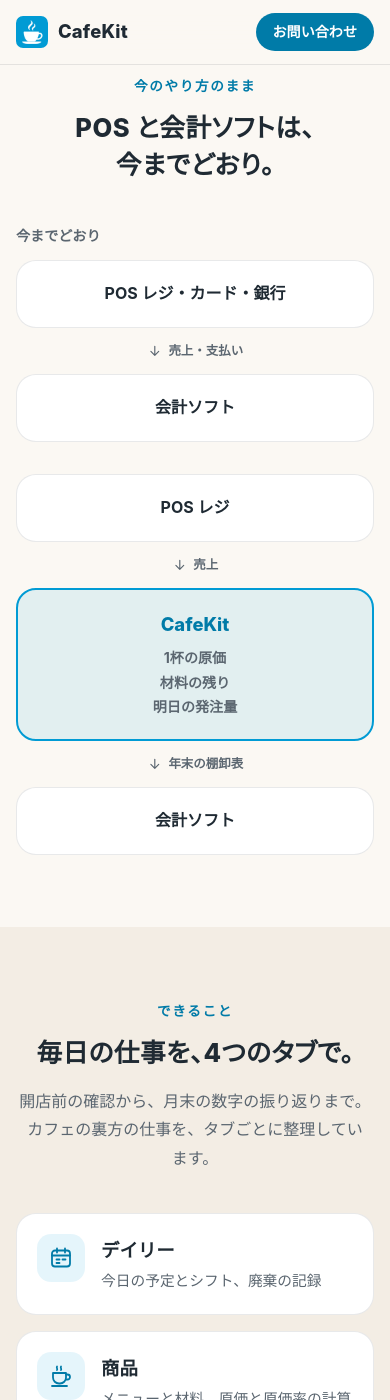
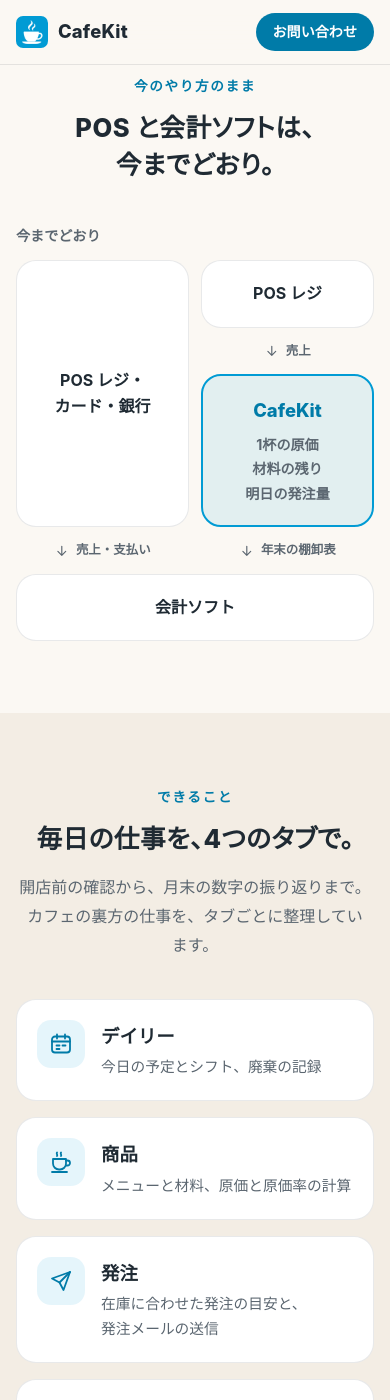
Before and after one commit to Ryosuke1025/cafe_kit_pages, a Jekyll site: the page built from index.html, in a window 390 px wide and 1400 px high, scrolled down 1134 px. Built offline with Jekyll 4.4.1, drawn with Linux system fonts in a browser that asks for light colours.

Commit message:
change: merge accounting software boxes into one on narrow screens too

```diff
--- a/assets/css/site.css
+++ b/assets/css/site.css
@@ -520,14 +520,32 @@ ol {
 .fit__figure {
   display: grid;
   grid-template-columns: 1fr auto 1.2fr auto 1fr;
-  align-items: stretch;
+  grid-template-areas:
+    "label label label label label"
+    "src   src   src   l1    acc"
+    "pos   l2    kit   l3    acc";
   gap: 12px;
   max-width: 960px;
   margin-inline: auto;
 }
 
+.fit__label { grid-area: label; }
+.fit__src { grid-area: src; }
+.fit__l1 { grid-area: l1; }
+.fit__pos { grid-area: pos; }
+.fit__l2 { grid-area: l2; }
+.fit__kit { grid-area: kit; }
+.fit__l3 { grid-area: l3; }
+.fit__acc { grid-area: acc; }
+
+.fit__pos,
+.fit__l2,
+.fit__kit,
+.fit__l3 {
+  margin-top: 20px;
+}
+
 .fit__label {
-  grid-column: 1 / -1;
   color: var(--muted);
   font-size: 0.88rem;
   font-weight: 700;
@@ -545,28 +563,7 @@ ol {
   font-weight: 700;
   line-height: 1.6;
   text-align: center;
-  word-break: auto-phrase;
-}
-
-.fit__box--wide {
-  grid-column: 1 / 4;
-}
-
-.fit__box--end {
-  grid-column: 5;
-}
-
-.fit__box--merged {
-  grid-row: 2 / 4;
-}
-
-.fit__box--dup {
-  display: none;
-}
-
-.fit__box--next,
-.fit__link--next {
-  margin-top: 20px;
+  word-break: keep-all;
 }
 
 .fit__box--brand {
@@ -600,41 +597,28 @@ ol {
   white-space: nowrap;
 }
 
-.fit__link--last {
-  grid-column: 4;
-}
-
 @media (max-width: 860px) {
   .fit__figure {
-    grid-template-columns: 1fr;
+    grid-template-columns: 1fr 1fr;
+    grid-template-areas:
+      "label ."
+      "src   pos"
+      "src   l2"
+      "src   kit"
+      "l1    l3"
+      "acc   acc";
   }
 
-  .fit__box--wide,
-  .fit__box--end,
-  .fit__link--last {
-    grid-column: auto;
+  .fit__pos,
+  .fit__l2,
+  .fit__kit,
+  .fit__l3 {
+    margin-top: 0;
   }
 
   .fit__link {
     flex-direction: row-reverse;
     gap: 6px;
-  }
-
-  .fit__box--next,
-  .fit__link--next {
-    margin-top: 0;
-  }
-
-  .fit__box--break {
-    margin-top: 20px;
-  }
-
-  .fit__box--merged {
-    grid-row: auto;
-  }
-
-  .fit__box--dup {
-    display: grid;
   }
 
   .fit__arrow {
--- a/index.html
+++ b/index.html
@@ -69,12 +69,11 @@ title: CafeKit
       </header>
       <figure class="fit__figure" aria-label="POS・会計ソフト・CafeKit の関係" data-reveal>
         <p class="fit__label">今までどおり</p>
-        <div class="fit__box fit__box--wide">POS レジ・カード・銀行</div>
-        <div class="fit__link fit__link--last"><span>売上・支払い</span><svg class="icon fit__arrow" aria-hidden="true"><use href="#i-arrow"/></svg></div>
-        <div class="fit__box fit__box--end fit__box--merged">会計ソフト</div>
-        <div class="fit__box fit__box--next fit__box--break">POS レジ</div>
-        <div class="fit__link fit__link--next"><span>売上</span><svg class="icon fit__arrow" aria-hidden="true"><use href="#i-arrow"/></svg></div>
-        <div class="fit__box fit__box--brand fit__box--next">
+        <div class="fit__box fit__src">POS レジ・<wbr>カード・<wbr>銀行</div>
+        <div class="fit__link fit__l1"><span>売上・支払い</span><svg class="icon fit__arrow" aria-hidden="true"><use href="#i-arrow"/></svg></div>
+        <div class="fit__box fit__pos">POS レジ</div>
+        <div class="fit__link fit__l2"><span>売上</span><svg class="icon fit__arrow" aria-hidden="true"><use href="#i-arrow"/></svg></div>
+        <div class="fit__box fit__box--brand fit__kit">
           <strong class="fit__name">CafeKit</strong>
           <ul class="fit__items">
             <li>1杯の原価</li>
@@ -82,8 +81,8 @@ title: CafeKit
             <li>明日の発注量</li>
           </ul>
         </div>
-        <div class="fit__link fit__link--last fit__link--next"><span>年末の棚卸表</span><svg class="icon fit__arrow" aria-hidden="true"><use href="#i-arrow"/></svg></div>
-        <div class="fit__box fit__box--end fit__box--next fit__box--dup">会計ソフト</div>
+        <div class="fit__link fit__l3"><span>年末の棚卸表</span><svg class="icon fit__arrow" aria-hidden="true"><use href="#i-arrow"/></svg></div>
+        <div class="fit__box fit__acc">会計ソフト</div>
       </figure>
     </div>
   </section>
```
